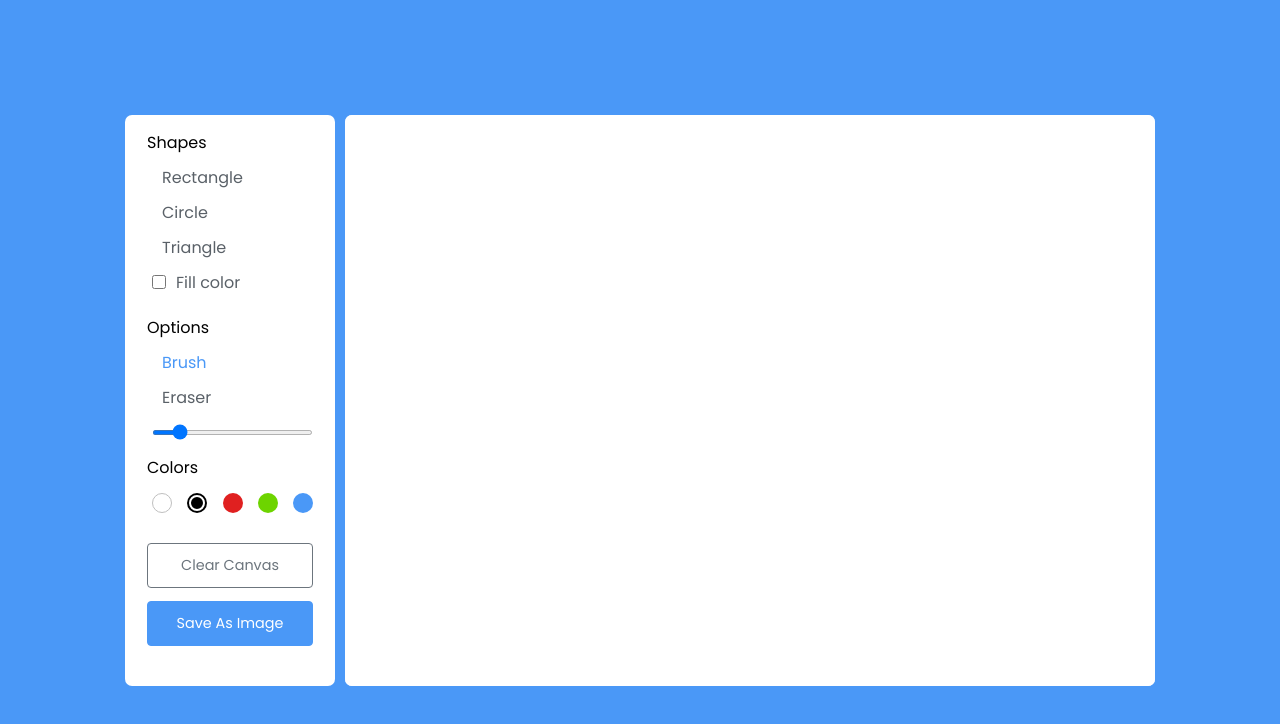
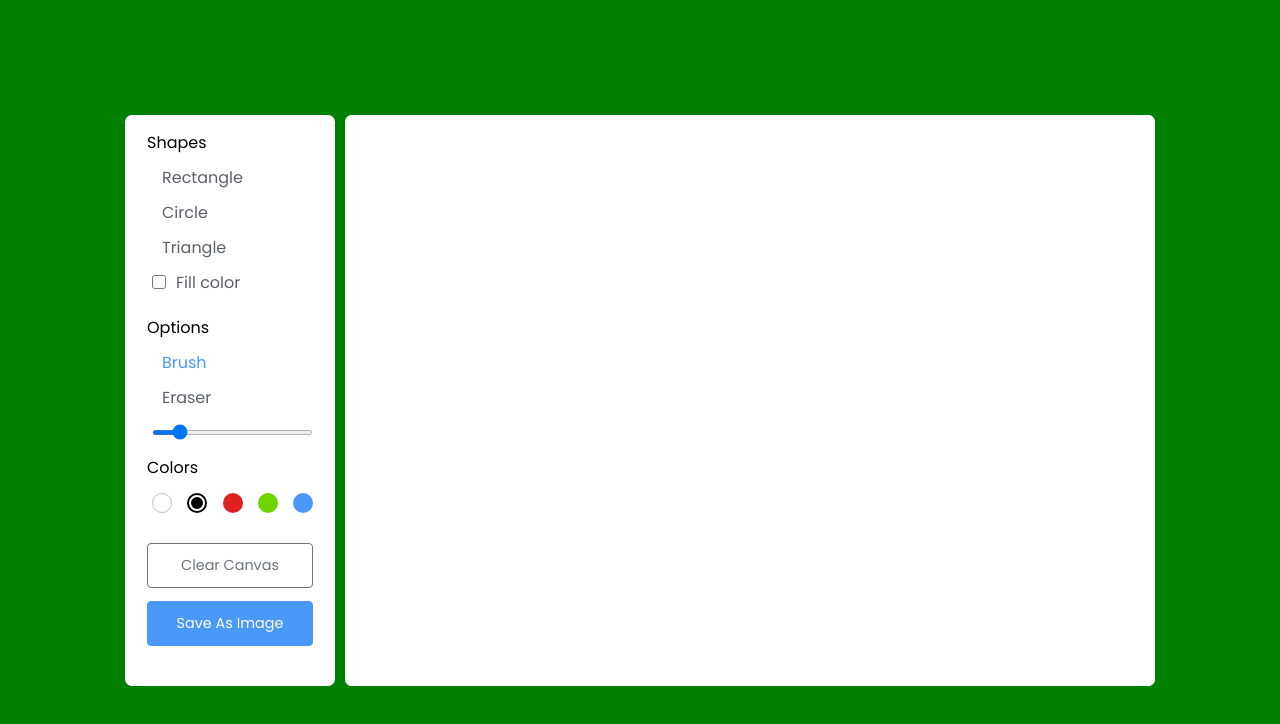
Before and after one commit to charleskouame/dashboad-javascripthtml-et-css, a plain HTML site: page index.html in a window 1280 px wide. Drawn offline with Linux system fonts and the light colour scheme.

Commit message:
Update style.css

```diff
--- a/css/style.css
+++ b/css/style.css
@@ -14,7 +14,7 @@ body{
   align-items: center;
   justify-content: center;
   min-height: 100vh;
-  background: #4A98F7;
+  background: green;
 }
 .container{
   display: flex;
```
